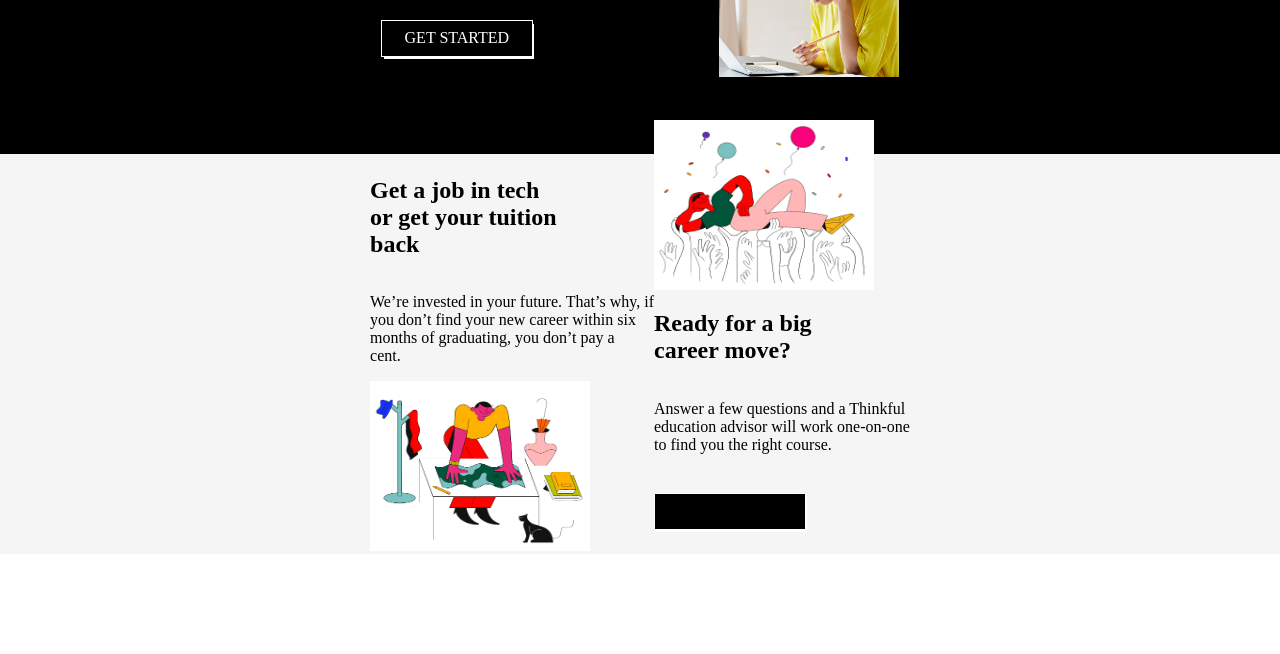
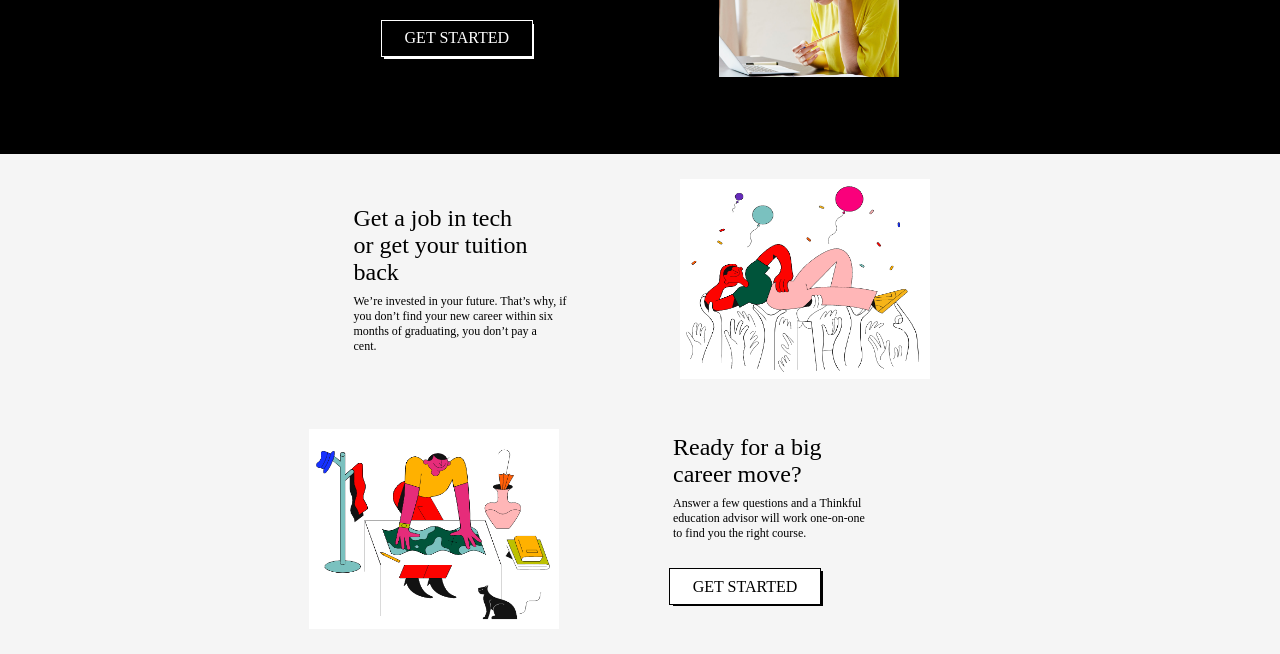
Before and after one commit to nathaneast/vinilla-thinkful, a plain HTML site: page thinkful/index.html in a window 1280 px wide. Shown: the part 292-946 px from the top of the page. Before the commit the page ends 880 px from the top, so only its background shows below. Drawn offline with Linux system fonts and the light colour scheme.

Commit message:
info수정 ( flex colum으로 작업해야함 )

```diff
--- a/thinkful/index.html
+++ b/thinkful/index.html
@@ -33,11 +33,11 @@
                 <h1>Join the <br> world’s next <br> workforce.</h1>
                 <p>Secure a high-paying job in tech with online learning, <br> in-person community events, one-on-one
                     mentorship, <br> career services, and financing.</p>
-                <div class="startBtn">
-                    <div class="startBtnFront">
+                <div class="btns">
+                    <div class="btnFront btnFront-main">
                         <span>GET STARTED</span>
                     </div>
-                    <div class="startBtnBack"></div>
+                    <div class="btnBack btnBack-main"></div>
                 </div>
             </div>
             <div class="main-Img">
@@ -47,21 +47,28 @@
 
         <article class="info">
             <div>
-                <h2>Get a job in tech <br> or get your tuition <br> back</h2>
-                <p>We’re invested in your future. That’s why, if <br>
-                    you don’t find your new career within six <br> months of graduating, you don’t pay a <br> cent.</p>
-                <img src="img/info1.PNG" alt="">
+                <div class="info-text">
+                    <h2>Get a job in tech <br> or get your tuition <br> back</h2>
+                    <p>We’re invested in your future. That’s why, if <br>
+                        you don’t find your new career within six <br> months of graduating, you don’t pay a <br> cent.
+                    </p>
+                </div>
+                <img src="img/info2.PNG" alt="" class="info-Img">
             </div>
             <div>
-                <img src="img/info2.PNG" alt="">
-                <h2>Ready for a big <br> career move?</h2>
-                <p>Answer a few questions and a Thinkful <br> education advisor will work one-on-one <br> to find you
-                    the right course.</p>
-                <div class="startBtn">
-                    <div class="startBtnFront">
-                        <span>GET STARTED</span>
+                <img src="img/info1.PNG" alt="" class="info-Img">
+                <div class="info-text">
+                    <h2>Ready for a big <br> career move?</h2>
+                    <p>Answer a few questions and a Thinkful <br> education advisor will work one-on-one <br> to find
+                        you
+                        the right course.</p>
+
+                    <div class="btns">
+                        <div class="btnFront btnFront-info">
+                            <span>GET STARTED</span>
+                        </div>
+                        <div class="btnBack btnBack-info"></div>
                     </div>
-                    <div class="startBtnBack"></div>
                 </div>
             </div>
         </article>
--- a/thinkful/style.css
+++ b/thinkful/style.css
@@ -1,6 +1,8 @@
 body{
     margin: 0px;
 }
+
+/* 공통 */
 
 /* nav */
 nav{
@@ -84,30 +86,47 @@ nav ul li{
     margin: 5px;
 }
 
-.startBtn{
+.btns{
     margin: 23px 0px;
 }
 
-.startBtnFront{
+.btnFront{
     display: flex;
     justify-content: center;
     align-items: center;
     position: relative;
-    border: .5px solid white;
-    background-color: black;
     width: 150px;
     height: 35px;
     z-index: 2;
 }
 
-.startBtnBack{
-    background-color: white;
+.btnBack{
     width: 150px;
     height: 35px;
     position: relative;
+    z-index: 1;
+}
+
+.btnFront-main{
+    border: .5px solid white;
+    background-color: black;
+}
+
+.btnBack-main{
+    background-color: white;
     left: 3px;
     bottom: 33px;
-    z-index: 1;
+}
+
+.btnFront-info{
+    border: .5px solid black;
+    background-color: white;
+}
+
+.btnBack-info{
+    background-color: black;
+    right: 148px;
+    top: 3px;
 }
 
 .mainImg{
@@ -122,19 +141,37 @@ nav ul li{
 /* section1 */
 .info{
     display: flex;
+    flex-direction: column;
     justify-content: center;
     align-items: center;
-    height: 400px;
+    height: 500px;
     background-color: whitesmoke;
     color: black;
 }
 
 .info div{
     display: flex;
-    flex-direction: column;
 }
 
-.info div img{
-    width: 220px;
-    height: 170px;
+.info-text{
+    display: flex;
+    flex-direction: column;
+    justify-content: center;
+    margin: 25px 55px;
 }
+
+.info-text p{
+    font-size: 12px;
+    margin: 4px;
+}
+
+.info-text h2{
+    font-weight: 100;
+    margin: 4px;
+}
+
+.info-Img{
+    width: 250px;
+    height: 200px;
+    margin: 25px 55px;
+}
```
